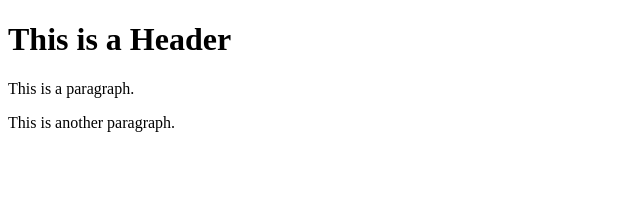
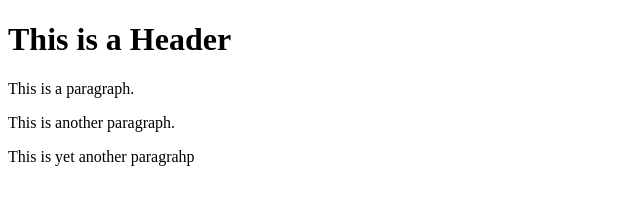
Before and after one commit to nagasakimachine/git-test, a website: page index.html in a window 1280 px wide. Shown: the whole page, without its empty margins (0-640 px from the left). Drawn offline with Linux system fonts and the light colour scheme.

Commit message:
first commit

```diff
--- a/index.html
+++ b/index.html
@@ -6,5 +6,6 @@
       <h1>This is a Header</h1>
       <p>This is a paragraph.</p>
       <p>This is another paragraph.</p>
+      <p>This is yet another paragrahp</p>
    </body>
 </html>
```
Also changed, not shown: package.json (added, +24 -0 lines), 2 other files.
